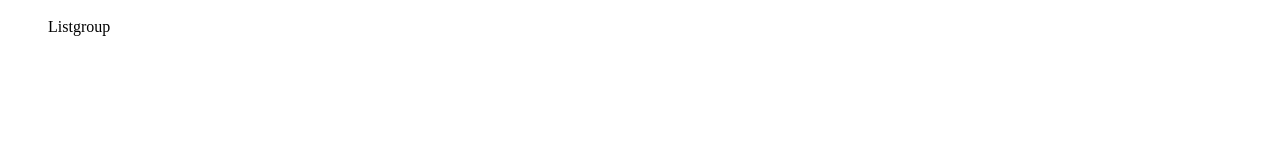
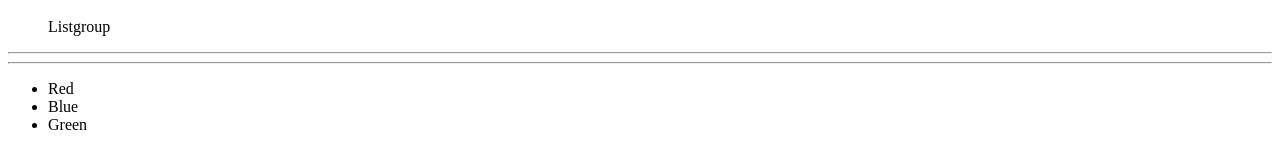
Before and after one commit to muhammed-topgul/rtl-and-jest, a React (Create React App) app in the folder users-app/: page / in a window 1280 px wide. Shown: the part 316-484 px from the top of the page. Built offline with nearby package versions, Linux system fonts and the light colour scheme.

Commit message:
Finding elements with query functions.

```diff
--- a/users-app/src/App.js
+++ b/users-app/src/App.js
@@ -2,6 +2,7 @@ import UserForm from "./UserForm";
 import {useState} from "react";
 import UserList from "./UserList";
 import RoleExample from "./component/RoleExample";
+import ColorList from "./component/ColorList";
 
 function App() {
     const [users, setUsers] = useState([]);
@@ -18,6 +19,9 @@ function App() {
             <hr/>
             <hr/>
             <RoleExample/>
+            <hr/>
+            <hr/>
+            <ColorList/>
         </div>
     );
 }
--- /dev/null
+++ b/users-app/src/component/ColorList.js
@@ -0,0 +1,13 @@
+import React from 'react';
+
+const ColorList = () => {
+    return (
+        <ul>
+           <li>Red</li>
+           <li>Blue</li>
+           <li>Green</li>
+        </ul>
+    );
+};
+
+export default ColorList;
```
Also changed, not shown: 1 other file (tests, documents, lock files or other folders).
